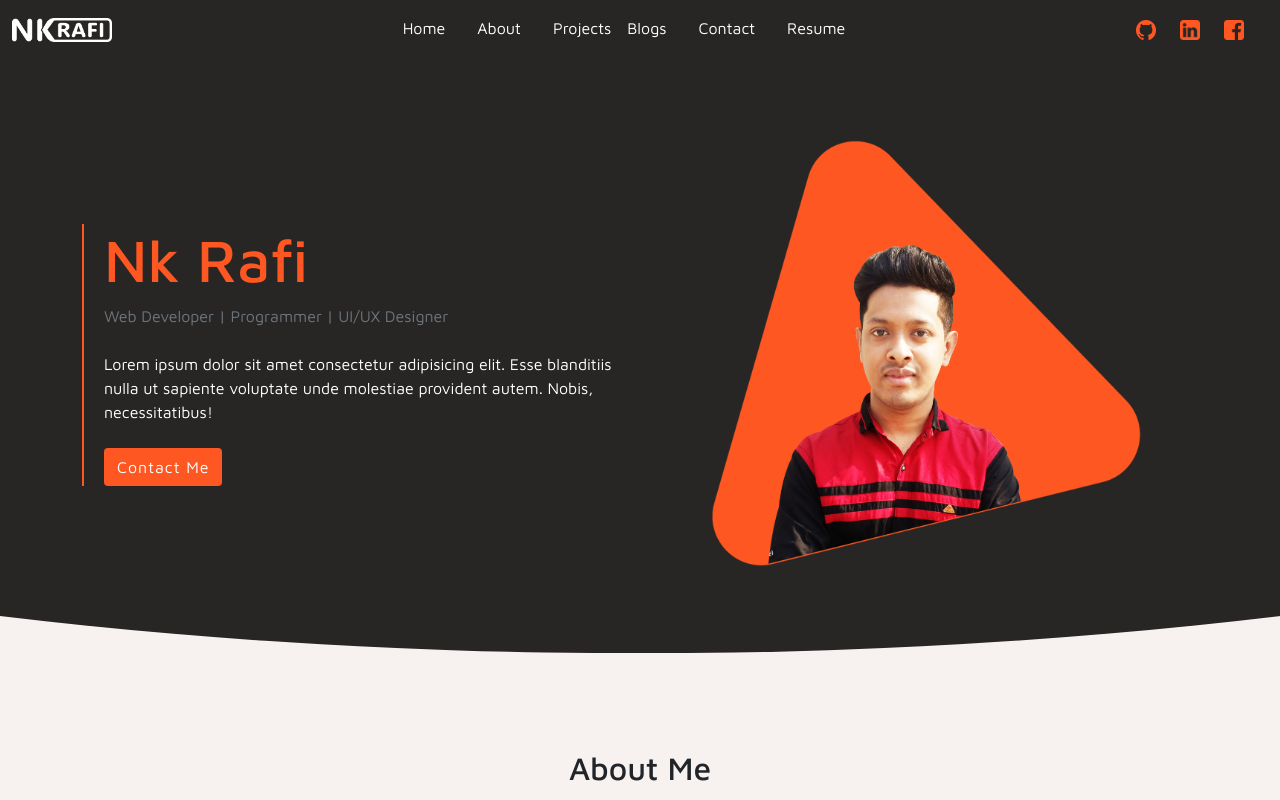
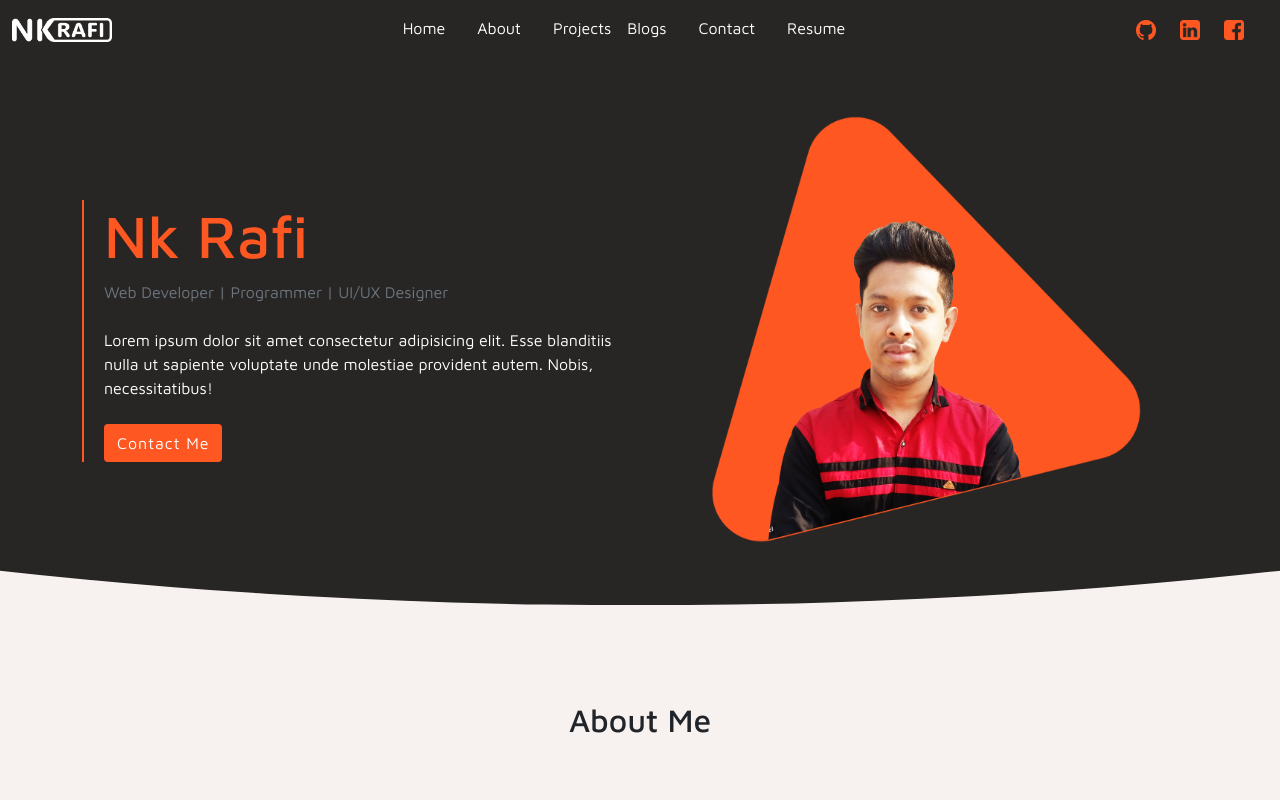
Before and after one commit to NkRaFI/portfolio-nkrafi, a React (Create React App) app: page / in a window 1280 px wide. Shown: the top 800 px of the page. Built offline with nearby package versions, Linux system fonts and the light colour scheme.

Commit message:
finished portfolio-nkrafi

```diff
--- a/src/components/Home/Header/Header.js
+++ b/src/components/Home/Header/Header.js
@@ -10,7 +10,7 @@ const Header = () => {
             <Navbar></Navbar>
             <div className="container">
                 <div className="row">
-                    <div className="col-12 col-md-6 d-flex justify-content-center align-items-center my-4">
+                    <div className="col-12 col-md-6 d-flex justify-content-center align-items-center my-4 my-md-0">
                         <div className="intro">
                             <h1 className="primaryColor headerName">Nk Rafi</h1>
                             <p className="text-secondary">Web Developer | Programmer | UI/UX Designer </p>
@@ -18,7 +18,7 @@ const Header = () => {
                             <Link to="/contact"><button className="btn primaryBg">Contact Me</button></Link>
                         </div>
                     </div>
-                    <div className="col-12 col-md-6 d-flex justify-content-center align-items-center my-4">
+                    <div className="col-12 col-md-6 d-flex justify-content-center align-items-center my-4 my-md-0">
                         <img src={myPicture} alt="" className="img-fluid p-3 p-md-5" />
                     </div>
                 </div>
```
